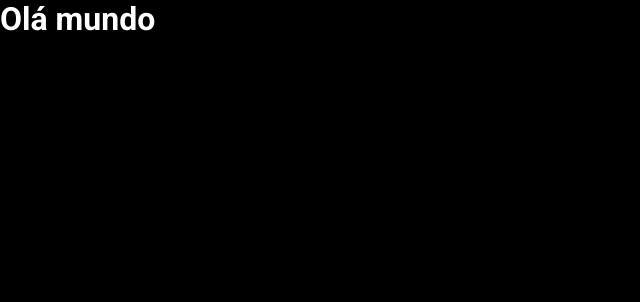
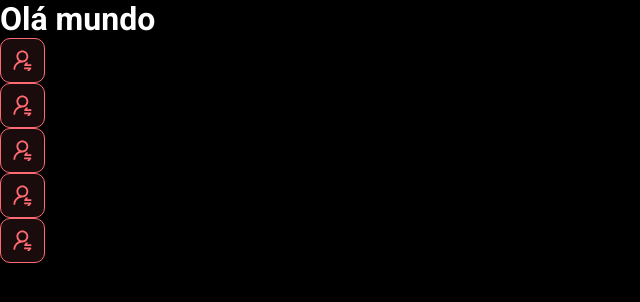
Before and after one commit to luisiferrari/dsmeta, a React (Vite) app in the folder frontend/: page / in a window 1280 px wide. Shown: the top 302 px of the page, without its empty margins (0-640 px from the left). Built offline with nearby package versions, Linux system fonts and the light colour scheme.

Commit message:
First component

```diff
--- a/frontend/src/App.tsx
+++ b/frontend/src/App.tsx
@@ -1,6 +1,15 @@
+import NottificationButton from "./componentes/NotificationButton"
+
 function App() {
-  return(
-    <h1>Olá mundo</h1>
+  return (
+    <>
+      <h1>Olá mundo</h1>
+      <NottificationButton />
+      <NottificationButton />
+      <NottificationButton />
+      <NottificationButton />
+      <NottificationButton />
+    </>
   )
 }
 
--- /dev/null
+++ b/frontend/src/componentes/NotificationButton/index.tsx
@@ -0,0 +1,12 @@
+import icon from '../../assets/img/notification-icon.svg'
+import './styles.css'
+
+function NottificationButton() {
+  return (
+    <div className="dsmeta-red-btn">
+      <img src={icon} alt="Notificar"/>
+    </div>
+  )
+}
+
+export default NottificationButton
--- /dev/null
+++ b/frontend/src/componentes/NotificationButton/styles.css
@@ -0,0 +1,15 @@
+.dsmeta-red-btn {
+  height: 45px;
+  width: 45px;
+  background: rgba(255, 107, 114, 0.1);
+  border: 1px solid #FF6B72;
+  border-radius: 10px;
+  display: flex;
+  align-items: center;
+  justify-content: center;
+  cursor: pointer;
+}
+
+.dsmeta-red-btn img {
+  width: 19px;
+}
```
Also changed, not shown: frontend/src/assets/img/notification-icon.svg (added).
